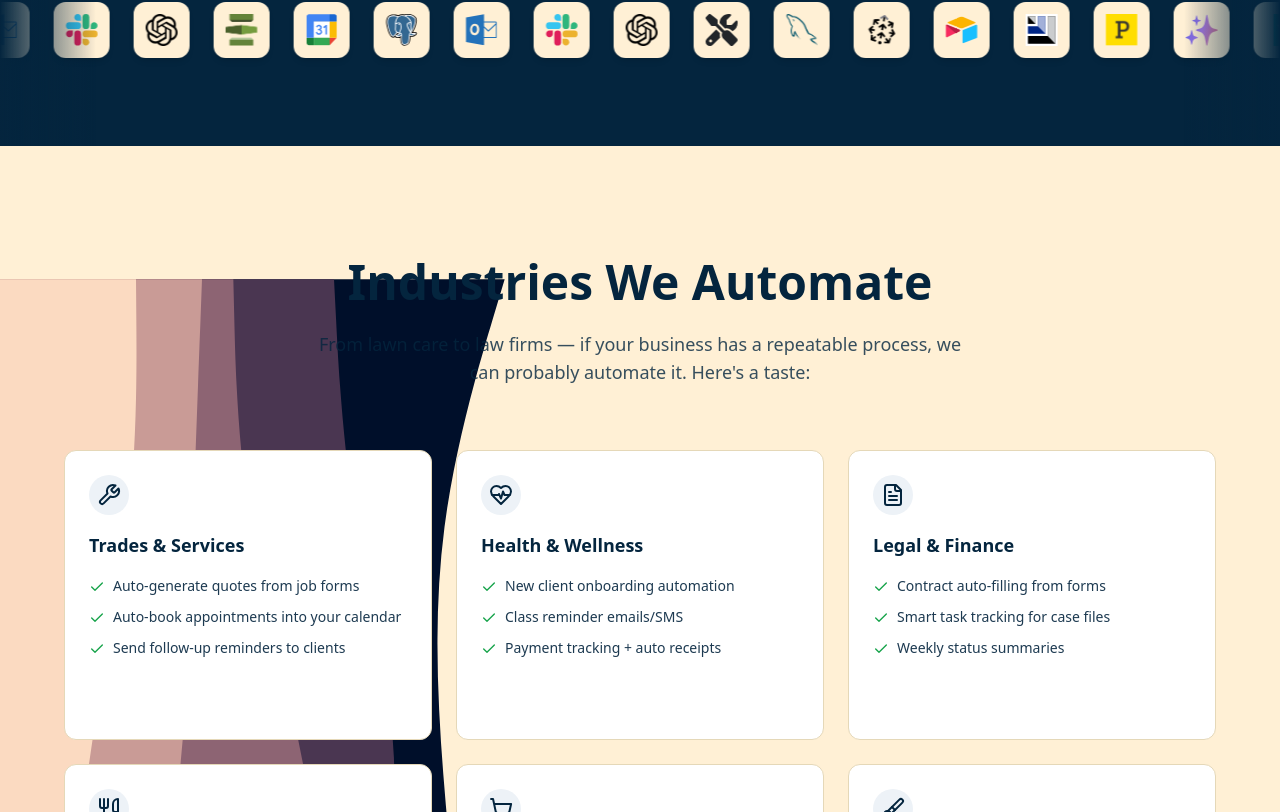
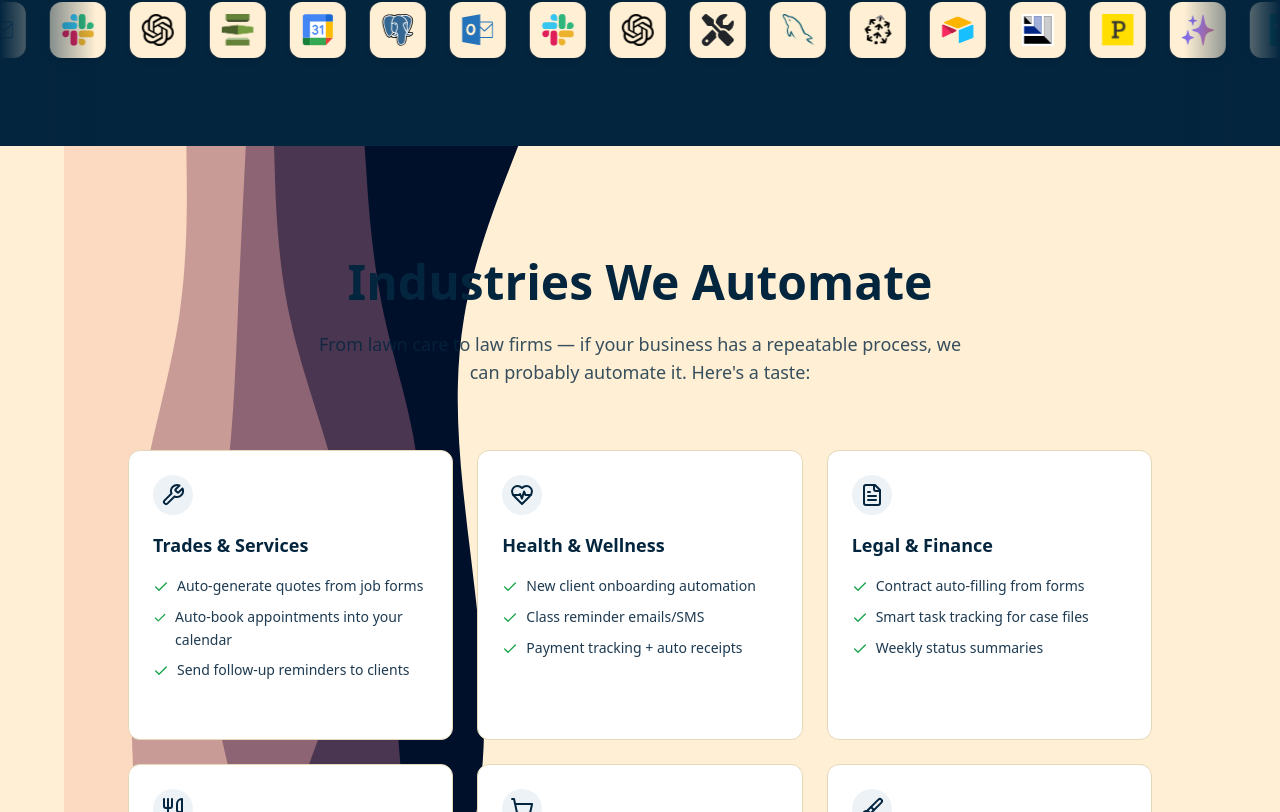
Before and after one commit to trimdex445/axon-automate, a Next.js app: page / in a window 1280 px wide. Shown: the part 1648-2460 px from the top of the page. Built offline with nearby package versions, Linux system fonts and the light colour scheme.

Commit message:
Replaced SVG image with clean background-image implementation

```diff
--- a/pages/index.tsx
+++ b/pages/index.tsx
@@ -180,19 +180,18 @@ export default function Home() {
 
 
   {/* Industries + CTA Section with Left SVG Background */}
-      <section className="relative w-screen left-1/2 right-1/2 -mx-[50vw] bg-[#fff0d5] overflow-hidden z-0 min-h-[2000px]">
-        {/* Decorative SVG pinned left */}
-        <img
-          src="/assets/illustrations/layered-waves-haikei-longest.svg"
-          alt="Left decorative waves"
-          className="absolute top-0 left-0 h-full w-auto z-0 pointer-events-none"
-          style={{ minHeight: '100%' }}
-        />
-
-        {/* Content wrapper above SVG */}
-        <div className="relative z-10">
+      <section
+        className="relative w-full bg-[#fff0d5] overflow-hidden z-0"
+        style={{
+          backgroundImage: "url('/assets/illustrations/layered-waves-haikei-long.svg')",
+          backgroundRepeat: 'no-repeat',
+          backgroundPosition: 'left top',
+          backgroundSize: 'contain',
+        }}
+      >
+        <div className="relative z-10 px-6 md:px-16 py-28">
           {/* Industries */}
-          <section id="industries" className="py-28">
+          <section id="industries">
             <h2 className="text-5xl font-bold text-center text-[#04253e] mb-6">
               Industries We Automate
             </h2>
@@ -281,7 +280,7 @@ export default function Home() {
           </section>
 
           {/* CTA */}
-          <section className="py-14 text-center px-6 md:px-0">
+          <section className="pt-24 text-center">
             <div className="max-w-3xl mx-auto">
               <h2 className="text-4xl md:text-5xl font-extrabold text-[#04253e] mb-6">
                 Ready to automate your workflow?
```
